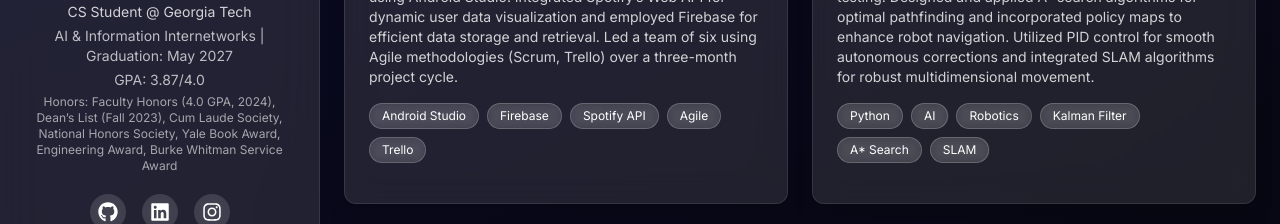
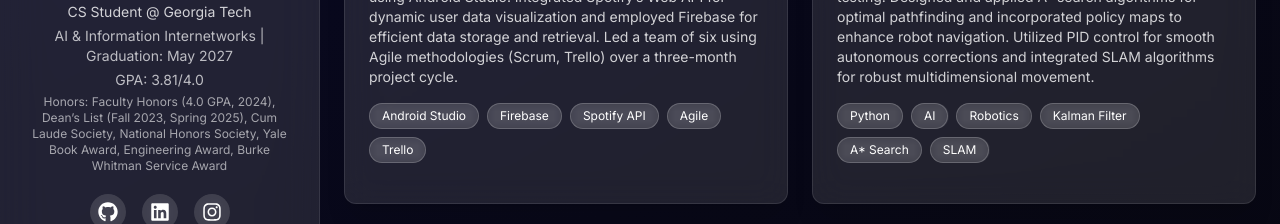
Before and after one commit to davis-haden/davis-haden-portfolio, a React (Vite) app: page / in a window 1280 px wide. Shown: the part 206-430 px from the top of the page. Built offline with nearby package versions, Linux system fonts and the light colour scheme.

Commit message:
gpa fix and deans list fix

```diff
--- a/src/App.jsx
+++ b/src/App.jsx
@@ -115,10 +115,10 @@ function App() {
               AI & Information Internetworks | Graduation: May 2027
             </p>
             <p className="text-sm opacity-70">
-              GPA: 3.87/4.0
+              GPA: 3.81/4.0
             </p>
             <p className="text-xs opacity-60">
-              Honors: Faculty Honors (4.0 GPA, 2024), Dean’s List (Fall 2023), Cum Laude Society, National Honors Society, Yale Book Award, Engineering Award, Burke Whitman Service Award
+              Honors: Faculty Honors (4.0 GPA, 2024), Dean’s List (Fall 2023, Spring 2025), Cum Laude Society, National Honors Society, Yale Book Award, Engineering Award, Burke Whitman Service Award
             </p>
           </div>
           <div className="flex space-x-4">
```
